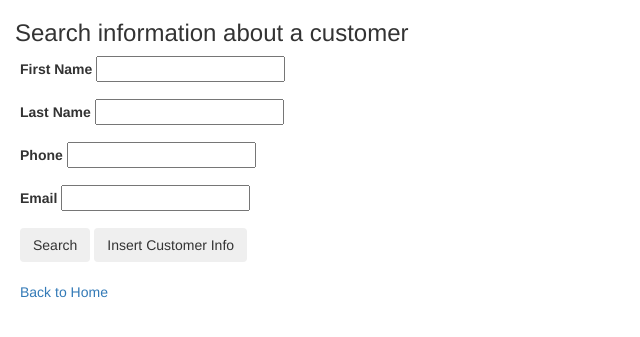
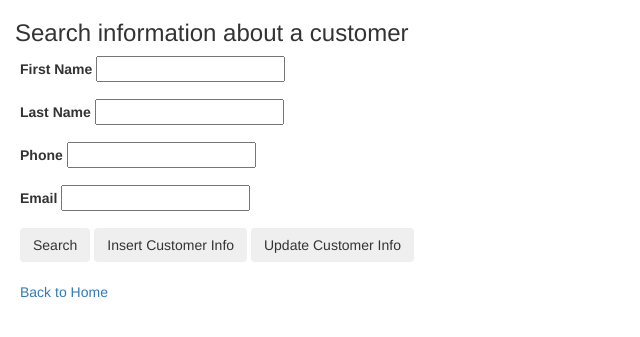
Before and after one commit to yevgeniychaplygin3/cs340, a Flask app: page /customers/ in a window 1280 px wide. Shown: the top 337 px of the page, without its empty margins (0-640 px from the left). Run offline with Flask 2, Linux system fonts and the light colour scheme; parts of the project's set-up code (start-up, migrations or seed data) failed here and were passed over; some libraries are stand-ins or nearby versions.

Commit message:
Added update option

```diff
--- a/templates/customers.html
+++ b/templates/customers.html
@@ -28,6 +28,7 @@ Customers Page
             <div>
                 <button class="btn btn-deault">Search</button>
                 <button type="submit" class="btn btn-deault">Insert Customer Info</button>
+                <button type="submit" class="btn btn-deault">Update Customer Info</button>
             </div>
         </div>
         <br>
```
